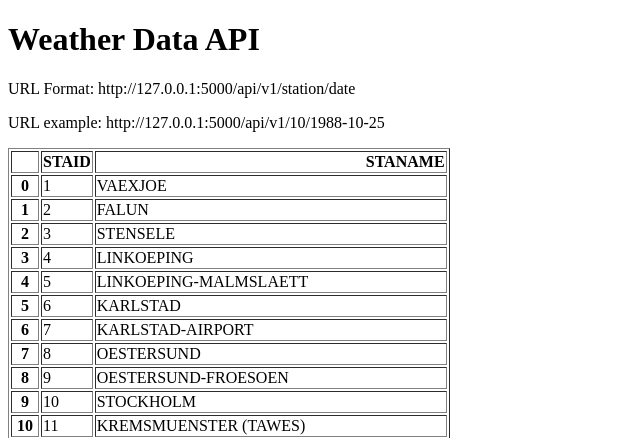
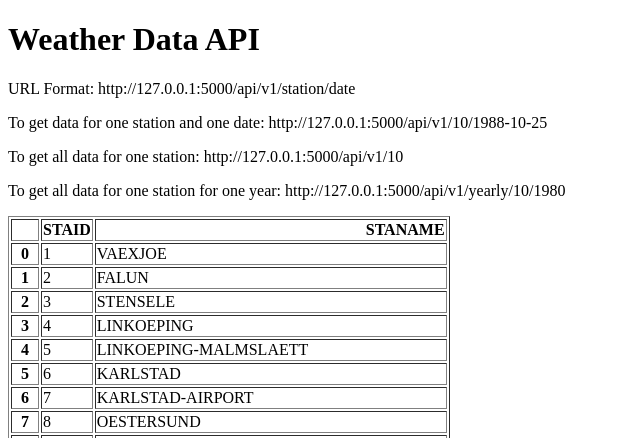
Before and after one commit to afridimohamed38/sample-weather-api, a Flask app: page / in a window 1280 px wide. Shown: the top 438 px of the page, without its empty margins (0-640 px from the left). Run offline with Flask 3, Linux system fonts and the light colour scheme.

Commit message:
Day29 : Show yearly data

```diff
--- a/main.py
+++ b/main.py
@@ -24,5 +24,22 @@ def about(station, date):
             "temperature": temperature}
 
 
+@app.route("/api/v1/<station>")
+def one_station_data(station):
+    filename = f"data_small/TG_STAID{str(station).zfill(6)}.txt"
+    df = pd.read_csv(filename, skiprows=20, parse_dates=["    DATE"])
+    result = df.to_dict(orient="records")
+    return result
+
+
+@app.route("/api/v1/yearly/<station>/<year>")
+def one_year_data(station, year):
+    filename = f"data_small/TG_STAID{str(station).zfill(6)}.txt"
+    df = pd.read_csv(filename, skiprows=20)
+    df["    DATE"] = df["    DATE"].astype(str)
+    result = df[df["    DATE"].str.startswith(str(year))].to_dict(orient="records")
+    return result
+
+
 if __name__ == "__main__":
     app.run(debug=True)
--- a/templates/home.html
+++ b/templates/home.html
@@ -7,7 +7,9 @@
 <body>
 <h1>Weather Data API</h1>
 <p>URL Format: http://127.0.0.1:5000/api/v1/station/date</p>
-<p>URL example: http://127.0.0.1:5000/api/v1/10/1988-10-25</p>
+<p>To get data for one station and one date: http://127.0.0.1:5000/api/v1/10/1988-10-25</p>
+<p>To get all data for one station: http://127.0.0.1:5000/api/v1/10</p>
+<p>To get all data for one station for one year: http://127.0.0.1:5000/api/v1/yearly/10/1980</p>
 <p>{{data|safe}}</p>
 </body>
 </html>
```
